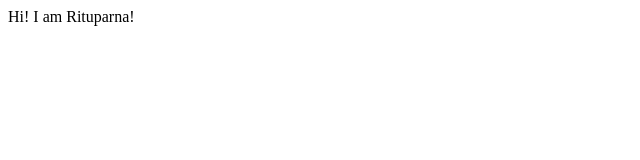
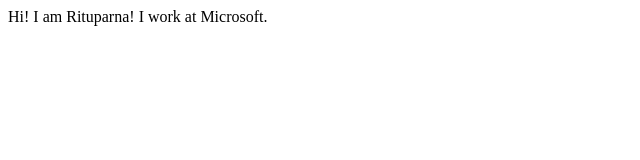
Before and after one commit to rparna95/rituparnadas-site, a plain HTML site: page index.html in a window 1280 px wide. Shown: the whole page, without its empty margins (0-640 px from the left). Drawn offline with Linux system fonts and the light colour scheme.

Commit message:
Update index.html
work description update

```diff
--- a/index.html
+++ b/index.html
@@ -8,5 +8,6 @@
 </head>
 <body>
    Hi! I am Rituparna!
+   I  work at Microsoft.
 </body>
 </html>
```
